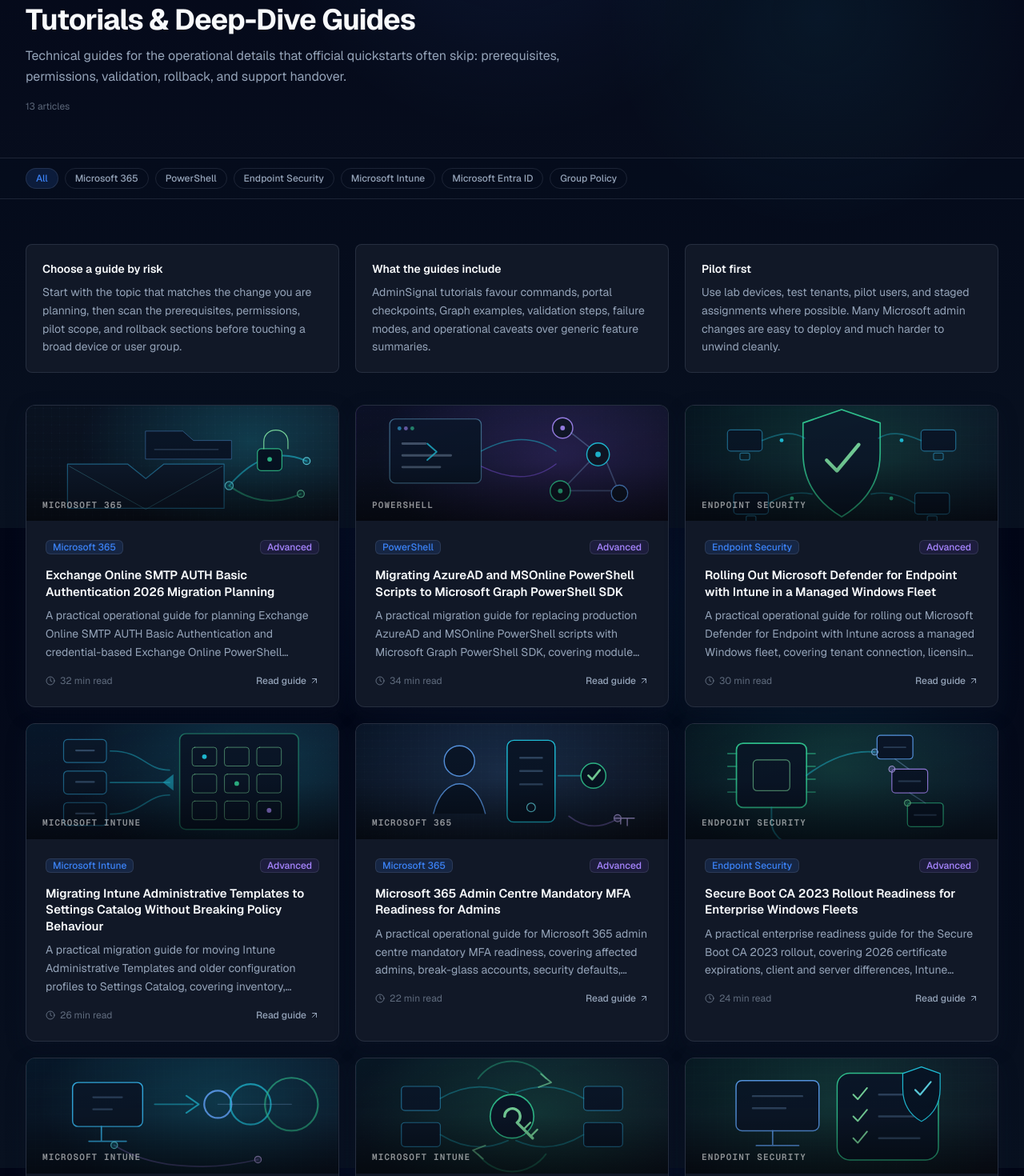
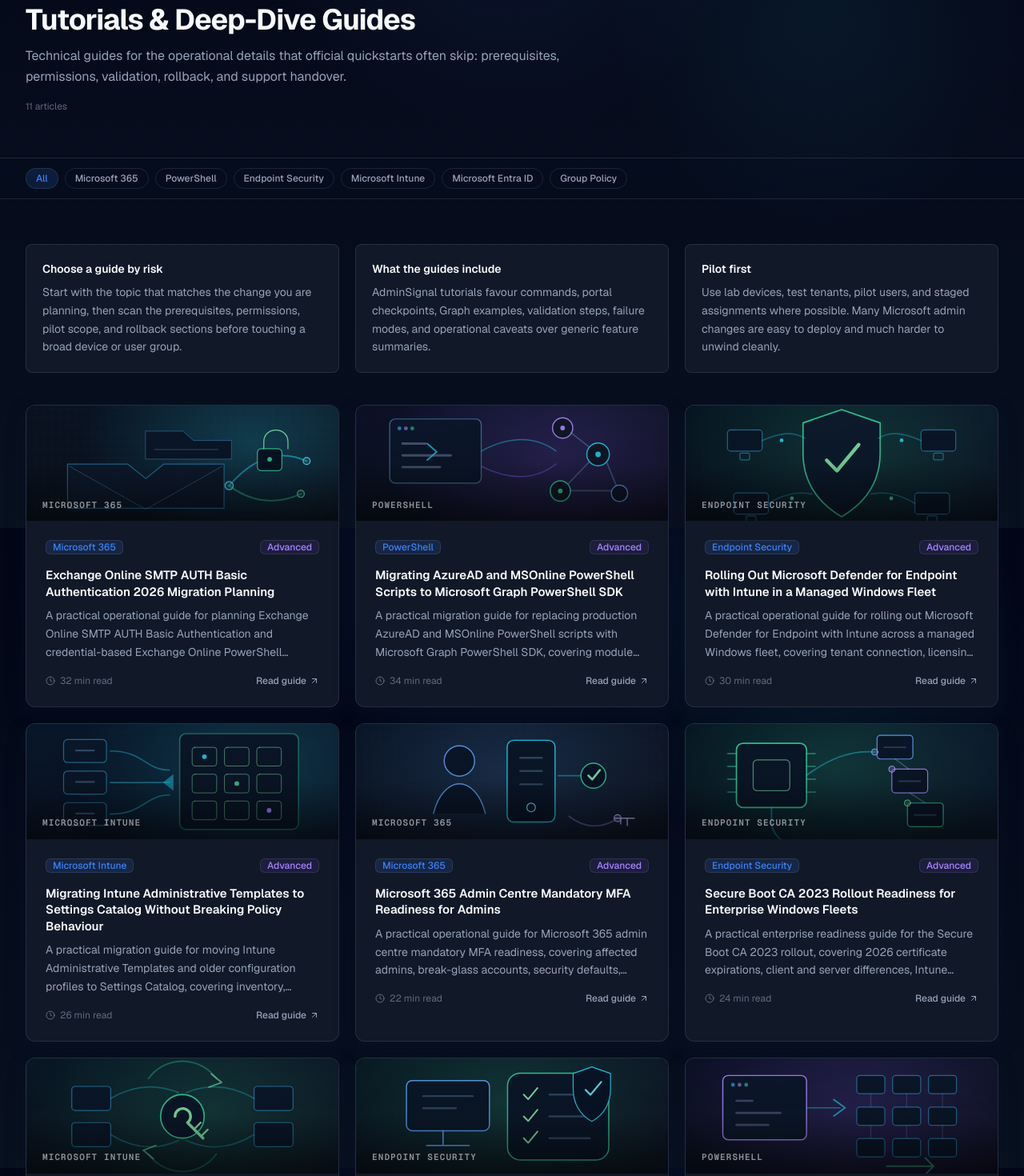
Before and after one commit to Jackoma0209/adminsignal, a Next.js app: page /tutorials in a window 1280 px wide. Shown: the part 140-1610 px from the top of the page at 80% size. Built offline with nearby package versions, Linux system fonts and the light colour scheme; no server answers.

Commit message:
Remove under-review tutorials from listings

```diff
--- a/src/app/tutorials/page.tsx
+++ b/src/app/tutorials/page.tsx
@@ -5,6 +5,7 @@ import CategoryPageTemplate from '@/components/templates/CategoryPageTemplate'
 import StructuredData from '@/components/StructuredData'
 import { buildCategoryMetadata } from '@/lib/metadata'
 import { breadcrumbSchema, collectionPageSchema } from '@/lib/schema'
+import { isNoindexHref } from '@/lib/noindex'
 
 const pageTitle = 'Tutorials & Deep-Dive Guides'
 const pageDescription =
@@ -17,7 +18,10 @@ export const metadata: Metadata = buildCategoryMetadata({
   path: pagePath,
 })
 
-const categories = [...new Set(guides.map((g) => g.category))]
+const publicGuides = guides.filter(
+  (guide) => !isNoindexHref(guide.href ?? `/tutorials/${guide.slug}`),
+)
+const categories = [...new Set(publicGuides.map((guide) => guide.category))]
 
 export default async function TutorialsPage({
   searchParams,
@@ -25,9 +29,9 @@ export default async function TutorialsPage({
   searchParams: Promise<{ category?: string; difficulty?: string }>
 }) {
   const { category, difficulty } = await searchParams
-  let filtered = guides
-  if (category) filtered = filtered.filter((g) => g.category === category)
-  if (difficulty) filtered = filtered.filter((g) => g.difficulty === difficulty)
+  let filtered = publicGuides
+  if (category) filtered = filtered.filter((guide) => guide.category === category)
+  if (difficulty) filtered = filtered.filter((guide) => guide.difficulty === difficulty)
 
   const pageUrl = category
     ? `https://www.adminsignal.com/tutorials?category=${encodeURIComponent(category)}`
@@ -39,7 +43,7 @@ export default async function TutorialsPage({
     url: pageUrl,
     items: filtered.map((guide) => ({
       name: guide.title,
-      url: `https://www.adminsignal.com/tutorials/${guide.slug}`,
+      url: `https://www.adminsignal.com${guide.href ?? `/tutorials/${guide.slug}`}`,
     })),
   })
 
@@ -57,7 +61,7 @@ export default async function TutorialsPage({
         eyebrow="Tutorials"
         title={pageTitle}
         description="Technical guides for the operational details that official quickstarts often skip: prerequisites, permissions, validation, rollback, and support handover."
-        itemCount={guides.length}
+        itemCount={publicGuides.length}
         categories={categories}
         activeCategory={category}
         basePath="/tutorials"
```
